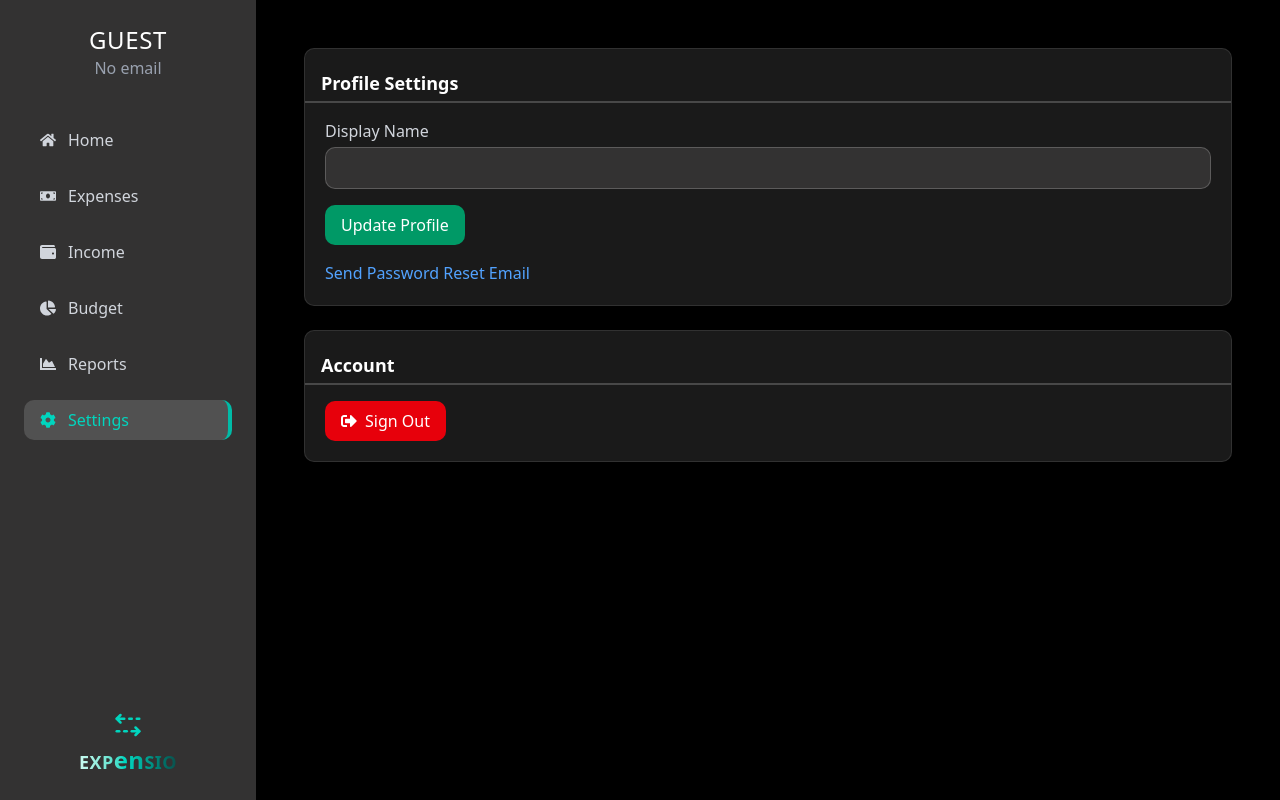
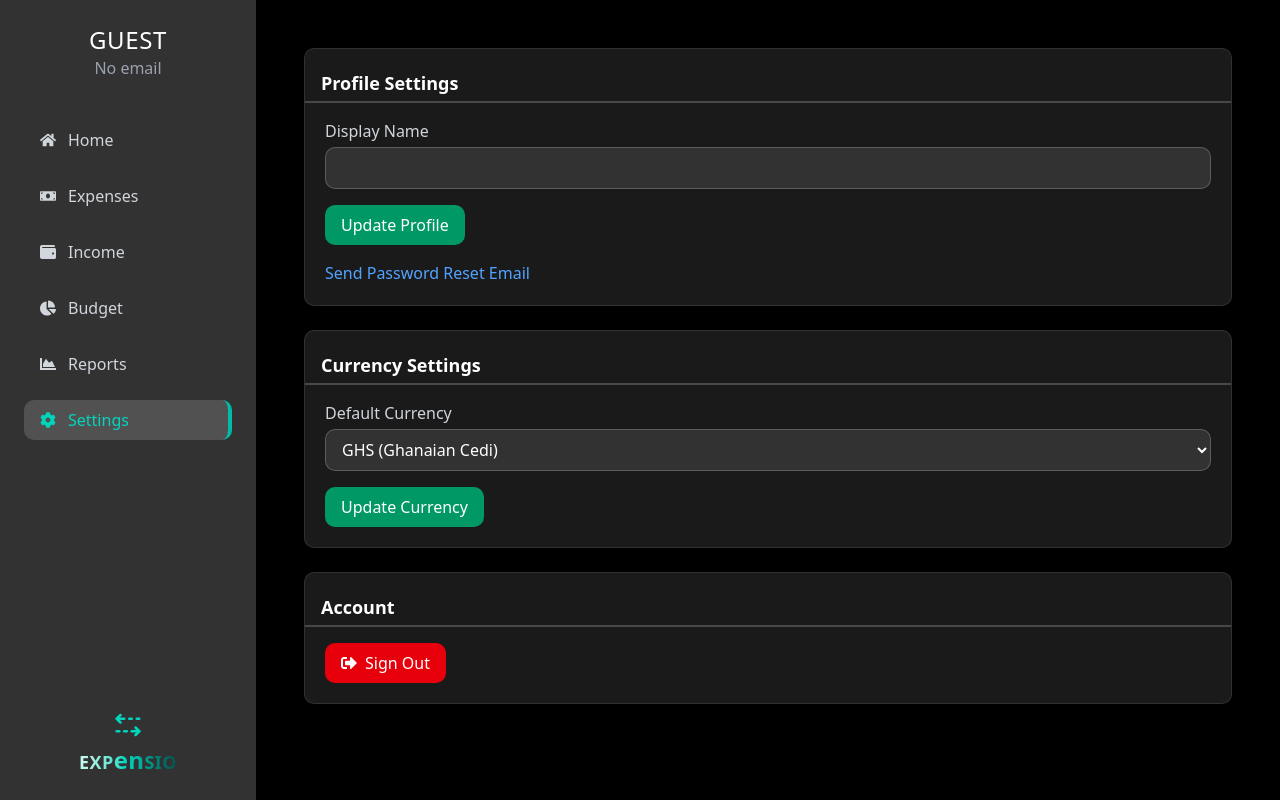
Before and after one commit to TARIQQ-coder/Expensio-App, a React (Vite) app: page /dashboard/settings in a window 1280 px wide. Built offline with nearby package versions, Linux system fonts and the light colour scheme; no server answers.

Commit message:
Setting-update-2

```diff
--- a/src/pages/SettingsPage.jsx
+++ b/src/pages/SettingsPage.jsx
@@ -1,16 +1,32 @@
-import React, { useState } from "react";
+import React, { useState, useEffect } from "react";
 import { useNavigate } from "react-router-dom";
 import { FaSignOutAlt } from "react-icons/fa";
 import { useAuth } from "../context/AuthContext";
+import useFinanceStore from "../store/useFinanceStore";
 import { toast } from "react-toastify";
 
 const SettingsPage = () => {
   const { user, updateUserProfile, sendPasswordReset, signOut } = useAuth();
+  const { settings, updateUserSettings, subscribeUserSettings } = useFinanceStore();
   const navigate = useNavigate();
 
   // State for profile form
   const [displayName, setDisplayName] = useState(user?.displayName || "");
+  const [currency, setCurrency] = useState(settings?.defaultCurrency || "GHS");
   const [isLoading, setIsLoading] = useState(false);
+
+  // Subscribe to user settings on mount
+  useEffect(() => {
+    if (user?.uid) {
+      const unsub = subscribeUserSettings(user.uid);
+      return unsub;
+    }
+  }, [user, subscribeUserSettings]);
+
+  // Update local currency state when settings change
+  useEffect(() => {
+    setCurrency(settings?.defaultCurrency || "GHS");
+  }, [settings]);
 
   // Handle profile update
   const handleUpdateProfile = async (e) => {
@@ -25,6 +41,18 @@ const SettingsPage = () => {
       toast.success("Profile updated successfully");
     } catch (error) {
       toast.error("Failed to update profile: " + error.message);
+    }
+    setIsLoading(false);
+  };
+
+  // Handle currency update
+  const handleUpdateCurrency = async () => {
+    setIsLoading(true);
+    try {
+      await updateUserSettings(user.uid, { defaultCurrency: currency });
+      toast.success("Default currency updated");
+    } catch (error) {
+      toast.error("Failed to update currency: " + error.message);
     }
     setIsLoading(false);
   };
@@ -87,6 +115,36 @@ const SettingsPage = () => {
         </div>
       </div>
 
+      {/* Currency Settings */}
+      <div className="bg-white/10 backdrop-blur-md border border-white/10 rounded-lg py-5 shadow-lg">
+        <h2 className="text-lg font-semibold mb-4 border-b-2 pb-1 pl-4 border-white/20">
+          Currency Settings
+        </h2>
+        <div className="px-5 space-y-4">
+          <div>
+            <label className="block text-gray-300 mb-1">Default Currency</label>
+            <select
+              value={currency}
+              onChange={(e) => setCurrency(e.target.value)}
+              className="w-full px-3 py-2 bg-[#333232] text-white rounded-lg border border-white/20 focus:outline-none focus:ring-2 focus:ring-teal-500"
+              disabled={isLoading}
+            >
+              <option value="GHS">GHS (Ghanaian Cedi)</option>
+              <option value="USD">USD (US Dollar)</option>
+              <option value="EUR">EUR (Euro)</option>
+              <option value="GBP">GBP (British Pound)</option>
+            </select>
+          </div>
+          <button
+            onClick={handleUpdateCurrency}
+            disabled={isLoading}
+            className="px-4 py-2 bg-emerald-600 hover:bg-emerald-700 rounded-lg text-white disabled:opacity-50"
+          >
+            {isLoading ? "Updating..." : "Update Currency"}
+          </button>
+        </div>
+      </div>
+
       {/* Sign Out */}
       <div className="bg-white/10 backdrop-blur-md border border-white/10 rounded-lg py-5 shadow-lg">
         <h2 className="text-lg font-semibold mb-4 border-b-2 pb-1 pl-4 border-white/20">
--- a/src/store/useFinanceStore.js
+++ b/src/store/useFinanceStore.js
@@ -20,6 +20,7 @@ const useFinanceStore = create((set) => ({
   expenses: [],
   income: [],
   budgets: {}, // { "2025-08": { total: 1000, categories: { Food: 300, Rent: 500 }, currency: "GHS" } }
+  settings: { defaultCurrency: "GHS" }, // Default currency
 
   // ➕ Add expense
   addExpense: async (uid, expense) => {
@@ -85,7 +86,7 @@ const useFinanceStore = create((set) => ({
         updatedAt: serverTimestamp(),
       });
     } catch (err) {
-      console.error("�fire: Error updating income:", err);
+      console.error("🔥 Error updating income:", err);
       throw err;
     }
   },
@@ -307,5 +308,40 @@ const useFinanceStore = create((set) => ({
       if (budUnsub) budUnsub();
     };
   },
+
+  // ⚙️ Update user settings (e.g., defaultCurrency)
+  updateUserSettings: async (uid, settings) => {
+    if (!uid) throw new Error("User ID is required");
+    try {
+      const settingsRef = doc(db, "users", uid, "settings", "preferences");
+      await setDoc(settingsRef, {
+        ...settings,
+        updatedAt: serverTimestamp(),
+      }, { merge: true });
+      set((state) => ({
+        settings: {
+          ...state.settings,
+          ...settings,
+        },
+      }));
+    } catch (err) {
+      console.error("🔥 Error updating user settings:", err);
+      throw err;
+    }
+  },
+
+  // 🔄 Subscribe to user settings
+  subscribeUserSettings: (uid) => {
+    if (!uid) throw new Error("User ID is required");
+    const settingsRef = doc(db, "users", uid, "settings", "preferences");
+    const unsub = onSnapshot(settingsRef, (snap) => {
+      if (snap.exists()) {
+        set({ settings: snap.data() });
+      } else {
+        set({ settings: { defaultCurrency: "GHS" } }); // Default settings
+      }
+    });
+    return unsub;
+  },
 }));
 export default useFinanceStore;
```
